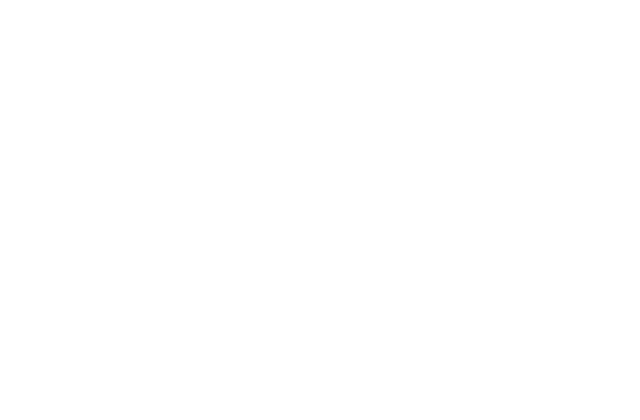
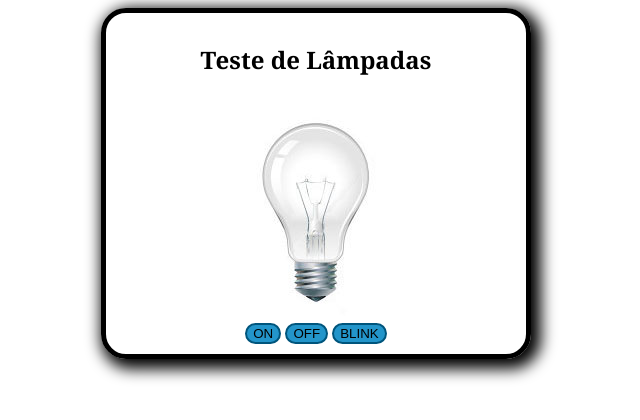
Before and after one commit to lettyfranca/lampada, a plain HTML site: page index.html in a window 1280 px wide. Shown: the whole page, without its empty margins (324-964 px from the left). Drawn offline with Linux system fonts and the light colour scheme.

Commit message:
versão final

```diff
--- a/index.html
+++ b/index.html
@@ -4,9 +4,19 @@
     <meta charset="UTF-8">
     <meta http-equiv="X-UA-Compatible" content="IE=edge">
     <meta name="viewport" content="width=device-width, initial-scale=1.0">
+    <link rel="stylesheet" href="style.css">
     <title>Lâmpadas</title>
 </head>
 <body>
-
+    <div class="container">
+        <h2>Teste de Lâmpadas</h2>
+        <img src="/img/off.jpg" alt="Lâmpada" id="lampada">
+        <form>
+            <input type="button" value="ON" onclick="on()" class="botao">
+            <input type="button" value="OFF" onclick="off()" class="botao">
+            <input type="button" value="BLINK" onclick="blink()" class="botao">
+        </form>
+    </div>
+    <script src="lampadas.js"></script>
 </body>
 </html>
--- /dev/null
+++ b/lampadas.js
@@ -0,0 +1,24 @@
+/**
+ * Controle de Lâmpadas
+ * @author Letícia França
+ */
+
+function on(){
+    document.querySelector("#lampada").src = "/img/on.jpg";
+}
+
+function off(){
+    document.querySelector("#lampada").src = "/img/off.jpg";
+}
+
+function blink(){
+    let intervalo = 0;
+    let count = 0;
+    while (count < 10){
+        intervalo += 300;
+		setTimeout("document.querySelector('#lampada').src='/img/on.jpg';",intervalo);
+		intervalo += 300;
+		setTimeout("document.querySelector('#lampada').src='/img/off.jpg';",intervalo);
+		count++;
+    }
+}
--- /dev/null
+++ b/style.css
@@ -0,0 +1,17 @@
+.container{
+    width: 400px;
+    border: 5px solid #000;
+    border-radius: 25px;
+    box-shadow: 5px 5px 15px 5px #000000;
+    margin: auto;
+    padding: 10px;
+    text-align: center;
+    align-items: center;
+    font-family: Georgia, 'Times New Roman', Times, serif;
+}
+
+.botao{
+    background-color: rgb(35, 149, 202);
+    border: 2px solid rgb(0, 85, 124);
+    border-radius: 25px;
+}
```
